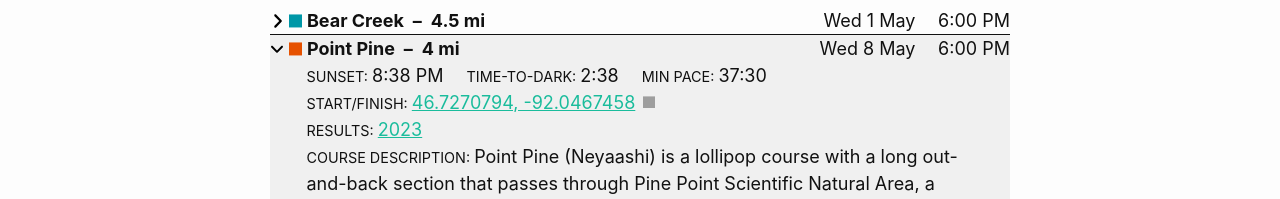
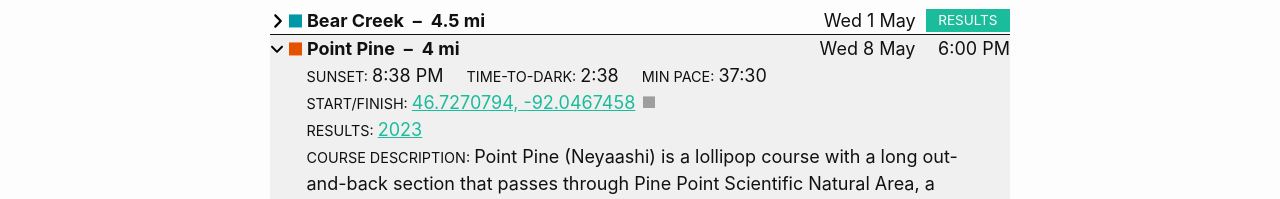
Before and after one commit to nmtc-run/nmtc-run.github.io, a Jekyll site: the page built from pages/series-spring.md, in a window 1280 px wide. Shown: the part 1616-1815 px from the top of the page. Built offline with Jekyll 4.4.1, drawn with Linux system fonts in a browser that asks for light colours; grey boxes are pictures that could not be loaded.

Commit message:
show results icon when results are posted

```diff
--- a/_layouts/series.html
+++ b/_layouts/series.html
@@ -153,10 +153,21 @@ layout: default
         </div>
         <div class="series-spacer"></div>
         <div class="series-date-time">
+          {% comment %} if results are posted, set .posted {% endcomment %}
+          {% assign eventYear = event.date | date: "%Y" | plus: 0 %}
+          {% assign displayResults = '' %}
+          {% for edition in event.results %}
+            {% if edition.url %}
+              {% if edition.year == eventYear %}
+                {% assign displayResults = 'display-results' %}
+              {% endif %}
+            {% endif %}
+          {% endfor %}
           <div class="series-spacer"></div>
           <div class="series-date">{{ event.date | date: "%a %-d %b" }}</div>
           <div class="series-dtSpacer"></div>
-          <div class="series-time">{{ event.time }}</div>
+          <div class="results-icon {{ displayResults }}">Results</div>
+          <div class="series-time {{ displayResults }}">{{ event.time }}</div>
         </div>
       </div>
       <div class="series-details">
--- a/_sass/nmtc/_page.scss
+++ b/_sass/nmtc/_page.scss
@@ -259,14 +259,39 @@
   flex-direction: row;
 }
 
+.results-icon {
+  display: none;
+  width: 4.3rem;
+  overflow: hidden;
+  margin-left: 10px;
+  padding-right: 0.5em;
+  padding-left: 0.5em;
+  flex-shrink: 0;
+  text-transform: uppercase;
+  font-size: 0.75em;
+  text-align: center;
+  border: 1px solid #1abc9c;
+  color: white;
+  background-color: #1abc9c;
+  &.display-results {
+    display: inline-block;
+  }
+}
+
 .series-date {
   padding-left: 1em;
+  &.display-results {
+    display: none;
+  }
 }
 
 .series-time {
   width: 4.7em;
   padding-left: 10px;
   text-align: right;
+  &.display-results {
+    display: none;
+  }
 }
 
 /**
```
